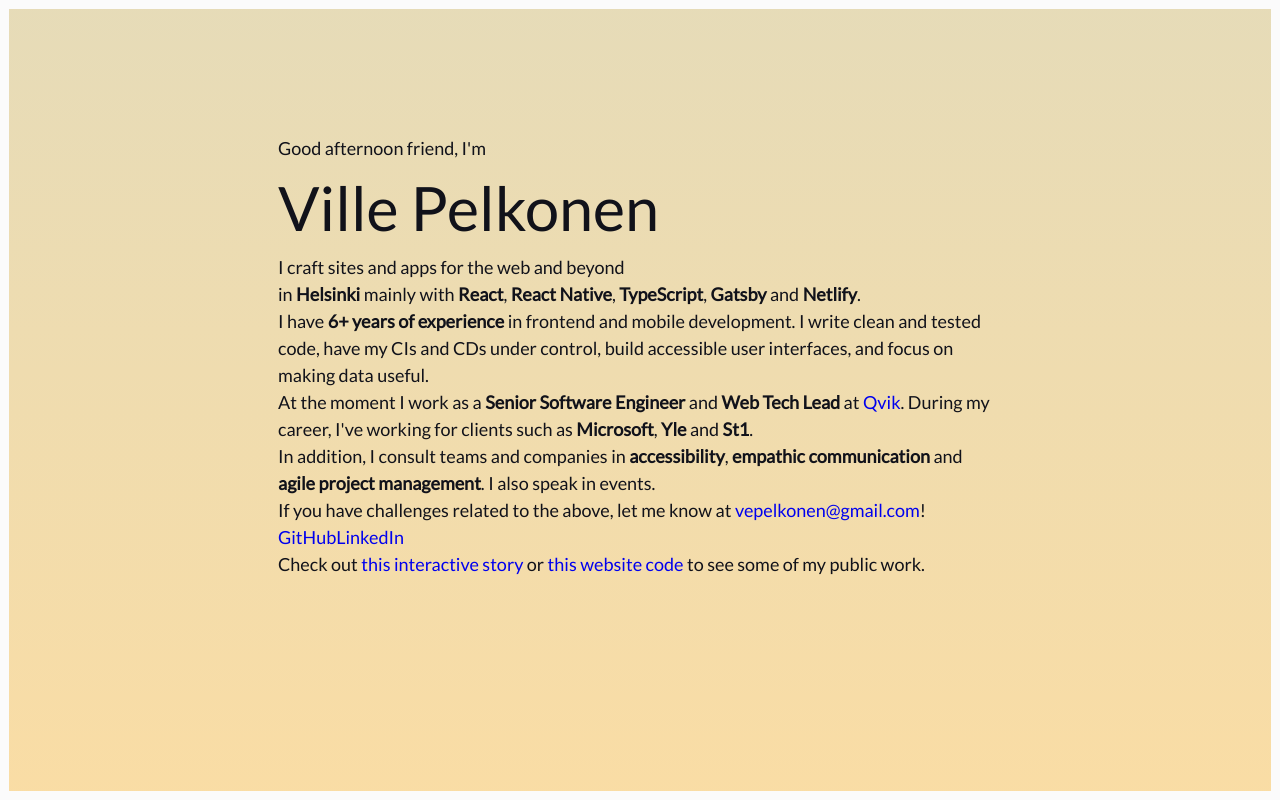
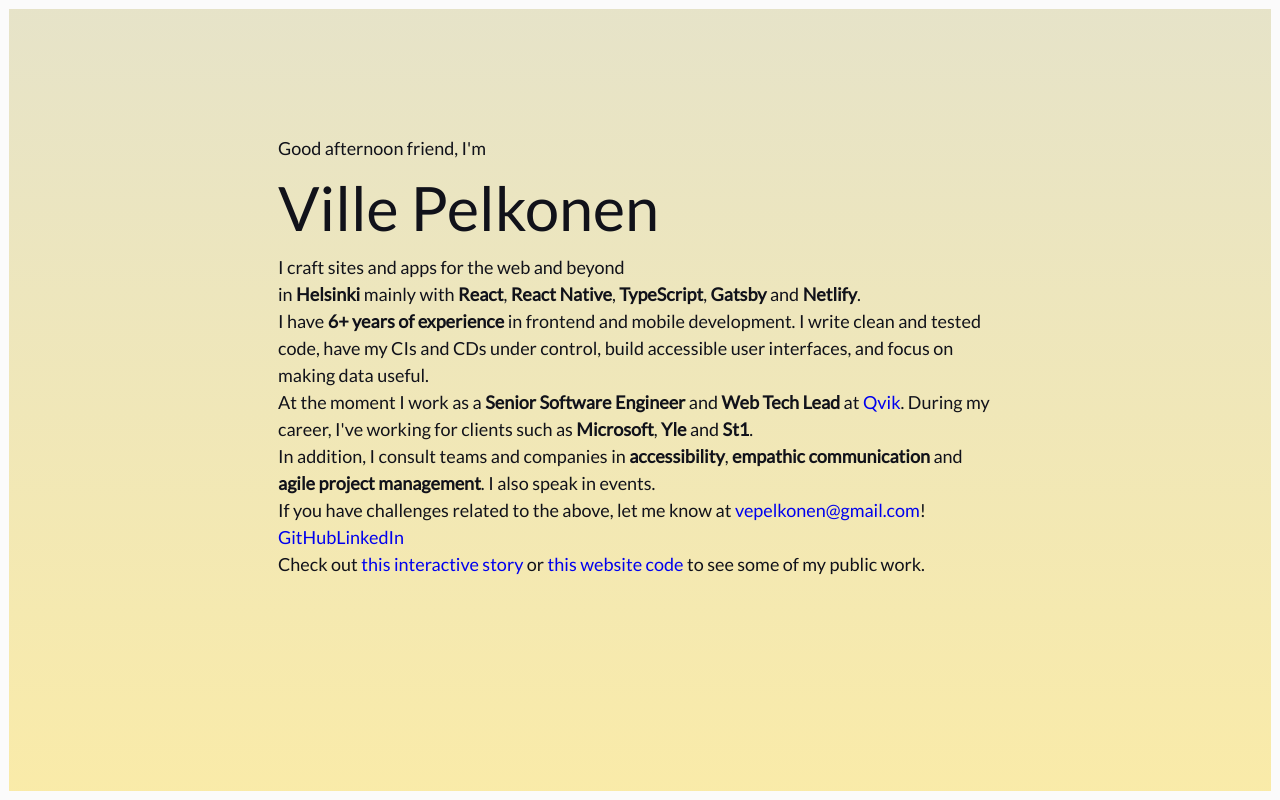
Before and after one commit to vpelkonen/portfolio, a Gatsby site: page / in a window 1280 px wide. Built offline with nearby package versions, Linux system fonts and the light colour scheme; Gatsby itself is replaced by a stand-in of ours.

Commit message:
Brighten afternoon colors

```diff
--- a/src/constants/colors.js
+++ b/src/constants/colors.js
@@ -10,8 +10,8 @@
   morningPrimary: "#ffeedd",
   morningSecondary: "#ffae5c",
   morningForeground: raven,
-  afternoonPrimary: "#CFDACF",
-  afternoonSecondary: "#FFDD9F",
+  afternoonPrimary: "#CFDAEF",
+  afternoonSecondary: "#FFED9F",
   afternoonForeground: raven,
   eveningPrimary: "#ffe0bf",
   eveningSecondary: "#Ff7153",
```
